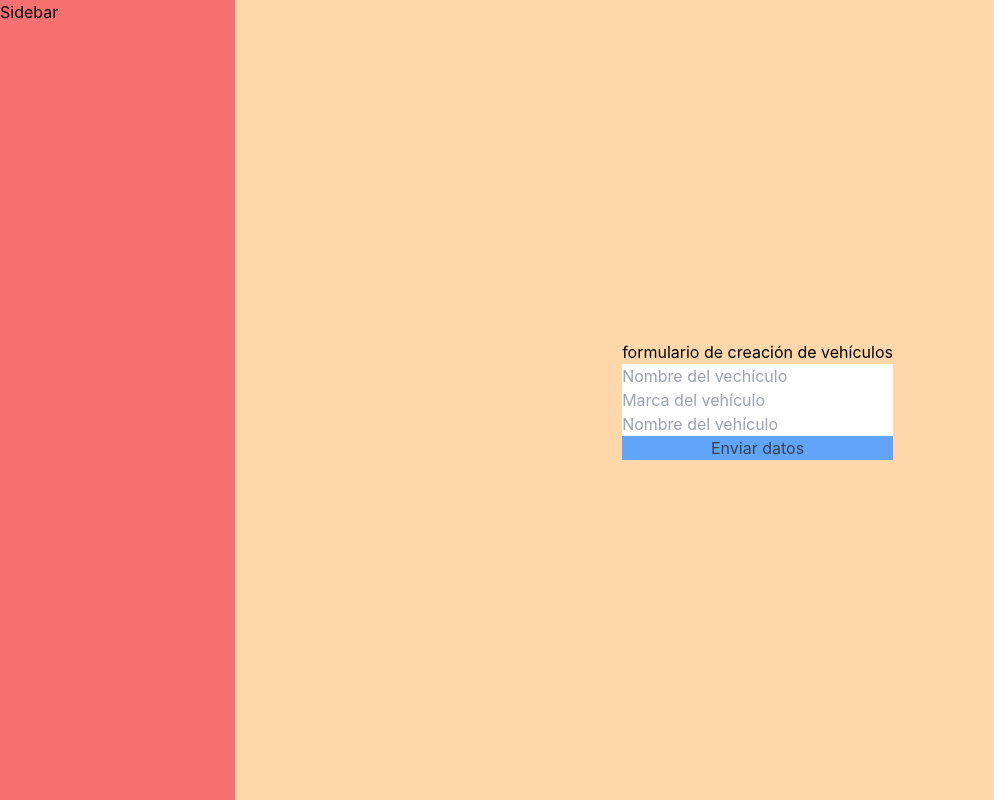
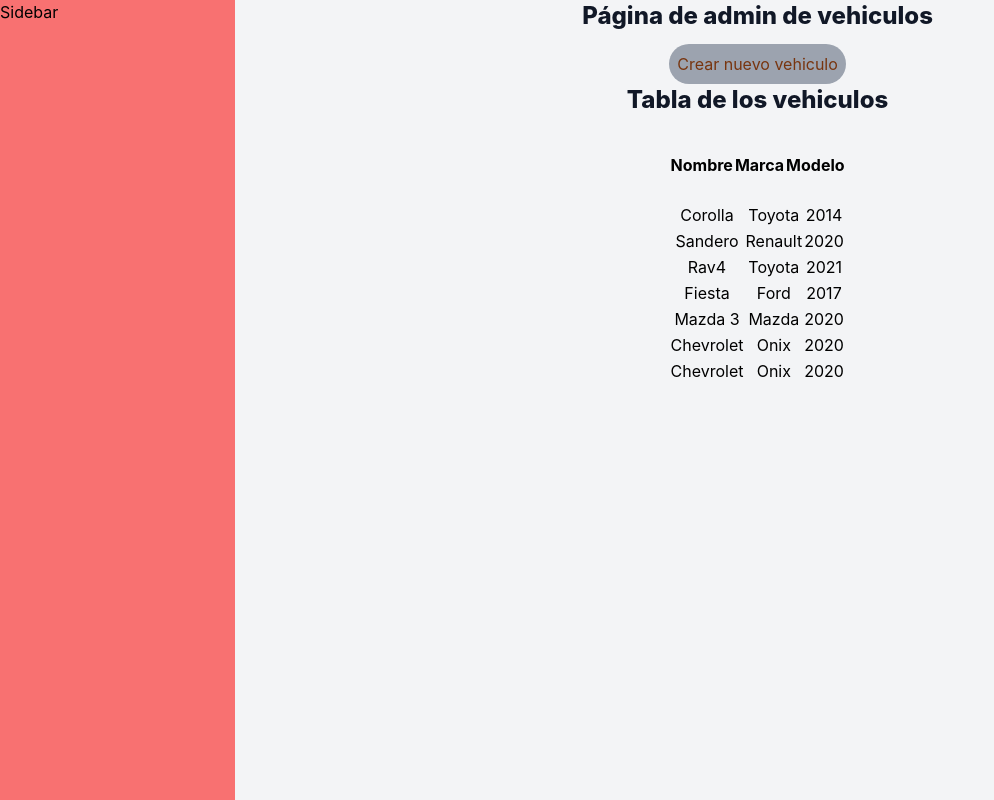
Before and after one commit to MinticcicloIII/concesionario, a React (Create React App) app: page /admin/vehiculos in a window 1280 px wide. Shown: the whole page, without its empty margins (0-994 px from the left). Built offline with nearby package versions, Linux system fonts and the light colour scheme.

Commit message:
ufff pana pilas: tabla con .map, renderizado condicional, se simula un .json del backend

```diff
--- a/src/layouts/PrivateLayouts.jsx
+++ b/src/layouts/PrivateLayouts.jsx
@@ -6,7 +6,7 @@ const PrivateLayouts = () => {
   return (
     <div className='flex w-screen h-screen'>
       <Sidebar />
-      <main className='flex w-full bg-orange-200 overflow-y-scroll overflow-x-scroll items-center justify-center'>
+      <main className='flex w-full bg-gray-100 overflow-y-scroll overflow-x-scroll items-center justify-center m-0 p-0'>
         <Outlet />
       </main>
     </div>
--- a/src/pages/Admin/Vehiculos.jsx
+++ b/src/pages/Admin/Vehiculos.jsx
@@ -1,77 +1,150 @@
 import React, { useEffect, useState } from 'react';
 
-const Vehiculos = () => {
-
-  const [nombreVehiculo, setNombreVehiculo] = useState('');
+const vehiculosBackend = [
+  {
+    nombre: 'Corolla',
+    marca: 'Toyota',
+    modelo: 2014,
+  },
+  {
+    nombre: 'Sandero',
+    marca: 'Renault',
+    modelo: 2020,
+  },
+  {
+    nombre: 'Rav4',
+    marca: 'Toyota',
+    modelo: 2021,
+  },
+  {
+    nombre: 'Fiesta',
+    marca: 'Ford',
+    modelo: 2017,
+  },
+  {
+    nombre: 'Mazda 3',
+    marca: 'Mazda',
+    modelo: 2020,
+  },
+  {
+    nombre: 'Chevrolet',
+    marca: 'Onix',
+    modelo: 2020,
+  },
+  {
+    nombre: 'Chevrolet',
+    marca: 'Onix',
+    modelo: 2020,
+  },
+];
 
 
-  // const [nombreVehiculo, setNombreVehiculo] = useState('Este es el valor inicial');
 
-  /* De esta manera puedo meter valores iniciales en el input (junto con el value que esta más abajo - Línea 60ypico) */
-  /* Pero si no quiero un valor inicial meto el codigo de la linea 5 y ya (y sin el value) */
+
+const Vehiculos = () => {
+  const [mostrarTabla, setMostrarTabla] = useState(true);
+  const [vehiculos, setVehiculos] = useState([])
+  const [textoBoton, setTextoBoton] = useState("Crear neuvo vehículo")
+
+  useEffect(() => {
+    setVehiculos(vehiculosBackend)
+
+  }, []);
+
+  /* Este useEffect hace que se le asigne a esa variable el
+  setVehiculos el objeto cada vez que recarga pro 1ra vez */
+
+
+  useEffect(() => {
+    if (mostrarTabla) {
+      setTextoBoton("Crear nuevo vehiculo")
+    } else {
+      setTextoBoton("Mostrar tabla de vehiculos")
+
+    }
+  }, [mostrarTabla]);
 
 
 
 
 
+  /* En el onClick de mostrar tablaesa vaina de poner el getter y el setter es para hacer una vaina que se llama toggle
+  Esto es lo que hace que al dar click en un botón se pueda mostrar o no algo en fubncion de una variable de estado boleano
+  si */
+  return (
+    <div className='flex h-full w-full flex-col items-center justify-start'>
+      <div className='flex flex-col items-center justify-center mt-0'>
+        <h2 className='text-2xl font-extrabold text-gray-900 mb-3 mt-0'>
+          Página de admin de vehiculos
+          </h2>
 
-  useEffect(() => {
-    console.log('Hola, soy un use effect que se ejecuta una vez por primera vez carga')
-  }, []);
+        <button className='bg-gray-400 rounded-full p-2 transform transition duration-500 text-amber-900 hover:scale-110 hover:text-yellow-50'
+        type='button'
+        onClick={() => { setMostrarTabla(!mostrarTabla) }}>{textoBoton}</button>
+        {mostrarTabla ?
+          <TablaDeVehiculos listaVehiculos ={vehiculos} /> :
+          <FormularioCreacionDeVehiculos />
+        }
 
-  /* Esto se va a ejecutar cuando las variables dentro de las llaves (array de dependencias) cambien  */
-  /*cuando las llaves están vacias se ejecuta solo la primera vez. Es útil por ejemplo apra traer bases de datos por primer vez se carga la página*/
+      </div>
 
-  useEffect(() => {
-    console.log('Este es un use effect cada vez que cambia  el valor de nombreVehiculo')
-    console.log('El valor de la variable es, ', nombreVehiculo)
-  }, [nombreVehiculo]);
+    </div>
 
-  /* Etse useEffect se ejecuta cada vez que la variable nombreVehiculo cambia. Está cambiando gracias al onChange con setNombredeVehiuclo */
-  /* Los recomensable es usar la variable nombreVehiculo para el useEffect, y el setNombreVehiculo para el onchange  */
+  )
 
+};
 
-  /*   const cambioDeNombre = (e) => {
-      console.log('Nombre: ', e.target.value);
-    }; */
-  /*para poder recibir lo que sale de un input se utiliza el onChange, y a ese OnChange se le mete una función, y con esa función se hace algo*/
-  /*En cambioDeNombre se recibe ele evento. Normalmente se le pone e */
-
-  const cambioDeMarca = (e) => {
-    console.log('Marca: ', e.target.value);
-  };
-
-  const enviarDatosAlBackend =() =>{
-    console.log('El valor de la variable es: ', nombreVehiculo)
-  }
-
-  /*PEEEEEERo. Habitualmente uno mete las arrow function dentro de los inputs Pille: (Hace exactemente lo mismo*/
-
+const FormularioCreacionDeVehiculos = () => {
   return (
-    <div>
-      <form className='flex flex-col'>
-        <h2>formulario de creación de vehículos</h2>
-
-        {/* <input onChange={(e) => {
-          console.log('Nombre: ', e.target.value);
-        }} type='text' placeholder='Nombre del vechículo' /> */}
-
-        {/*Yo no quiero que se imprima en consola, quiero que se agregue a la variable steNombredeVehiculo
-        entonces pille */}
-
-        <input onChange={(e) => {
-          setNombreVehiculo(e.target.value);
-        }}
-        // value={nombreVehiculo}
-        type='text' placeholder='Nombre del vechículo' />
-
-        <input onChange={cambioDeMarca} type='text' placeholder='Marca del vehículo' />
-        <input type='text' placeholder='Nombre del vehículo' />
-        <button type='button' onClick={enviarDatosAlBackend} className='bg-blue-400 text-gray-700 '>Enviar datos</button>
-        {/*Al aprecer hay que poner el type ='button' antes para que funcione el onClick*/}
+    <div className='flex flex-col items-center justify-center'>
+      <h2 className='text-2xl font-extrabold text-gray-900 mb-3 mt-0'>Agregar nuevo vehiculo</h2>
+      <form className='grid grid-cols-3'>
+        <input type="text" className='bg-blue-500 border border-gray-800 rounded-xl p-2 m-2' />
+        <input type="text" className='bg-blue-500 border border-gray-800 rounded-xl p-2 m-2' />
+        <input type="text" className='bg-blue-500 border border-gray-800 rounded-xl p-2 m-2' />
+        <input type="text" className='bg-blue-500 border border-gray-800 rounded-xl p-2 m-2' />
+        <input type="text" className='bg-blue-500 border border-gray-800 rounded-xl p-2 m-2' />
+        <input type="text" className='bg-blue-500 border border-gray-800 rounded-xl p-2 m-2' />
+        <button className='col-span-3 bg-green-200 rounded-full shadow-md hover:bg-green-800 hover:text-orange-50' type='submit'>Guardar vehiculo</button>
       </form>
     </div>
   )
 };
 
+const TablaDeVehiculos = ({listaVehiculos}) => {
+  useEffect(() => {
+
+    console.log("este es el listado de vehiculos en el componente tabla", listaVehiculos)
+  }, [listaVehiculos]);
+
+
+
+  return (
+    <div className='flex flex-col items-center justify-center'>
+      <h2 className='text-2xl font-extrabold text-gray-900 mb-3 mt-0'>Tabla de los vehiculos</h2>
+      <table className='flex flex-col p-3 text-center'>
+        <thead className='p-3'>
+          <tr>
+            <th>Nombre</th>
+            <th>Marca</th>
+            <th>Modelo</th>
+          </tr>
+        </thead>
+        <tbody className='p-3'>
+          {listaVehiculos.map((listaVehiculos) =>{
+            return(
+          <tr>
+            <td>{listaVehiculos.nombre}</td>
+            <td>{listaVehiculos.marca}</td>
+            <td>{listaVehiculos.modelo}</td>
+          </tr>
+
+            )
+          })}
+        </tbody>
+      </table>
+    </div>
+  )
+};
+
 export default Vehiculos;
```
